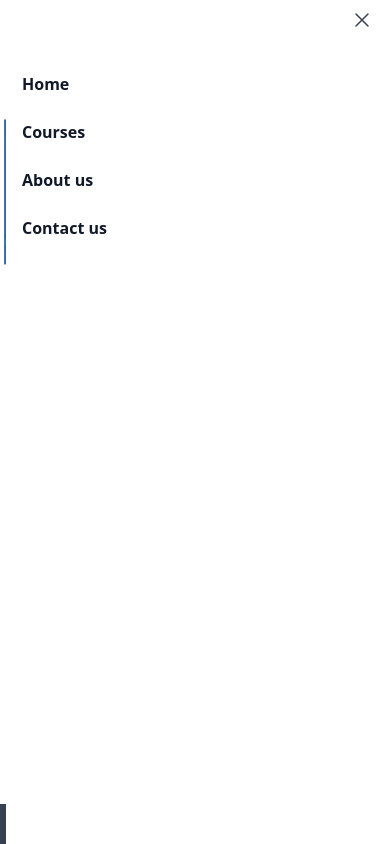
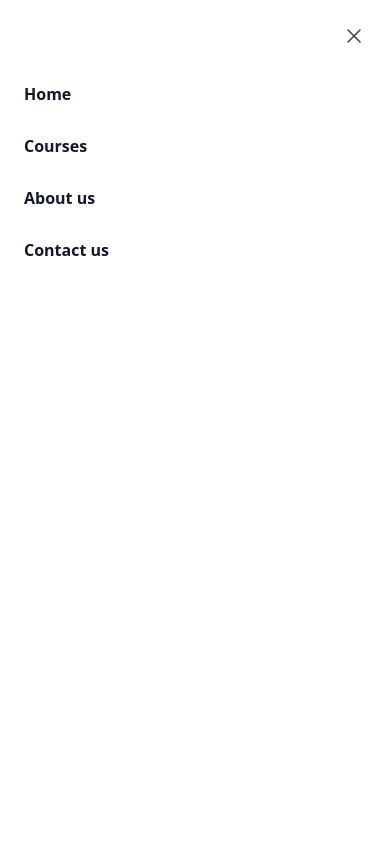
Before and after one commit to parmarvishal31/rtac-react, a React (Vite) app: page / in a window 390 px wide. Both pictures are taken after a click on the button "Open main menu". Shown: the top 844 px of the page. Built offline with nearby package versions, Linux system fonts and the light colour scheme; grey boxes are pictures that could not be loaded; the HTML template or start-up script is replaced by a standard one; a web font is replaced by a local one.

Commit message:
header bug fix

```diff
--- a/src/components/HeaderOld.jsx
+++ b/src/components/HeaderOld.jsx
@@ -77,11 +77,11 @@
         as="div"
         className="lg:hidden"
         open={mobileMenuOpen}
-        onClose={() => setMobileMenuOpen(false)}
+        onClose={setMobileMenuOpen}
       >
         <div className="fixed inset-0 z-10" />
-        <Dialog.Panel className="fixed inset-y-0 right-0 z-10 w-full max-w-sm bg-white overflow-hidden">
-          <div className="flex items-center justify-between px-4 py-2">
+        <Dialog.Panel className="fixed inset-y-0 right-0 z-10 w-full overflow-y-auto bg-white px-6 py-6 sm:max-w-sm sm:ring-1 sm:ring-gray-900/10">
+          <div className="flex items-center justify-between">
             <a to="/" className="-m-1.5 p-1.5"></a>
             <button
               type="button"
@@ -92,19 +92,20 @@
               <XMarkIcon className="h-6 w-6" aria-hidden="true" />
             </button>
           </div>
-          <motion.div
-            initial={{ opacity: 0, y: -50 }}
-            animate={{ opacity: 1, y: 0 }}
-            transition={{ duration: 0.3 }}
-            className="overflow-y-auto max-h-72" // Adjust height as needed
+          <motion.div // Wrap with motion.div for animation
+            initial={{ opacity: 0, y: -50 }} // Initial animation properties
+            animate={{ opacity: 1, y: 0 }} // Animation properties to animate to
+            transition={{ duration: 0.3 }} // Transition duration
+            className="mt-6 flow-root"
           >
-            <div className="py-6">
+            <div className="-my-6 divide-y divide-gray-500/10">
+              <div className="space-y-2 py-6">
                 <button
                   onClick={() => {
                     scrollToSection(homeRef);
                     setMobileMenuOpen(!mobileMenuOpen);
                   }}
-                className="block rounded-lg px-4 py-2 text-base font-semibold text-gray-900 hover:bg-gray-50"
+                  className="-mx-3 block rounded-lg px-3 py-2 text-base font-semibold leading-7 text-gray-900 hover:bg-gray-50"
                 >
                   Home
                 </button>
@@ -113,7 +114,7 @@
                     scrollToSection(coursesRef);
                     setMobileMenuOpen(!mobileMenuOpen);
                   }}
-                className="block rounded-lg px-4 py-2 text-base font-semibold text-gray-900 hover:bg-gray-50 mt-2"
+                  className="-mx-3 block rounded-lg px-3 py-2 text-base font-semibold leading-7 text-gray-900 hover:bg-gray-50"
                 >
                   Courses
                 </button>
@@ -122,7 +123,7 @@
                     scrollToSection(aboutRef);
                     setMobileMenuOpen(!mobileMenuOpen);
                   }}
-                className="block rounded-lg px-4 py-2 text-base font-semibold text-gray-900 hover:bg-gray-50 mt-2"
+                  className="-mx-3 block rounded-lg px-3 py-2 text-base font-semibold leading-7 text-gray-900 hover:bg-gray-50"
                 >
                   About us
                 </button>
@@ -131,10 +132,11 @@
                     scrollToSection(contactRef);
                     setMobileMenuOpen(!mobileMenuOpen);
                   }}
-                className="block rounded-lg px-4 py-2 text-base font-semibold text-gray-900 hover:bg-gray-50 mt-2"
+                  className="-mx-3 block rounded-lg px-3 py-2 text-base font-semibold leading-7 text-gray-900 hover:bg-gray-50"
                 >
                   Contact us
                 </button>
+              </div>
             </div>
           </motion.div>
         </Dialog.Panel>
```
Lines whose indentation alone changed are shown as unchanged.
